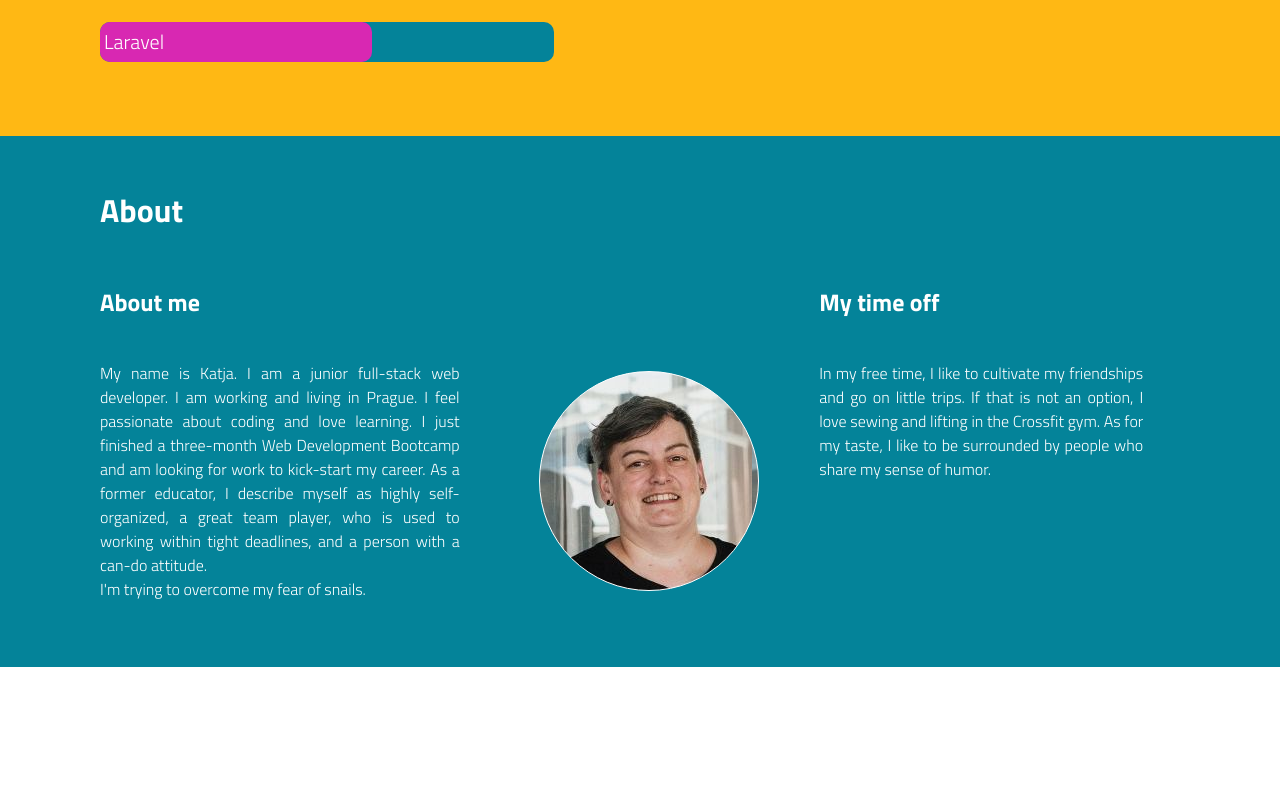
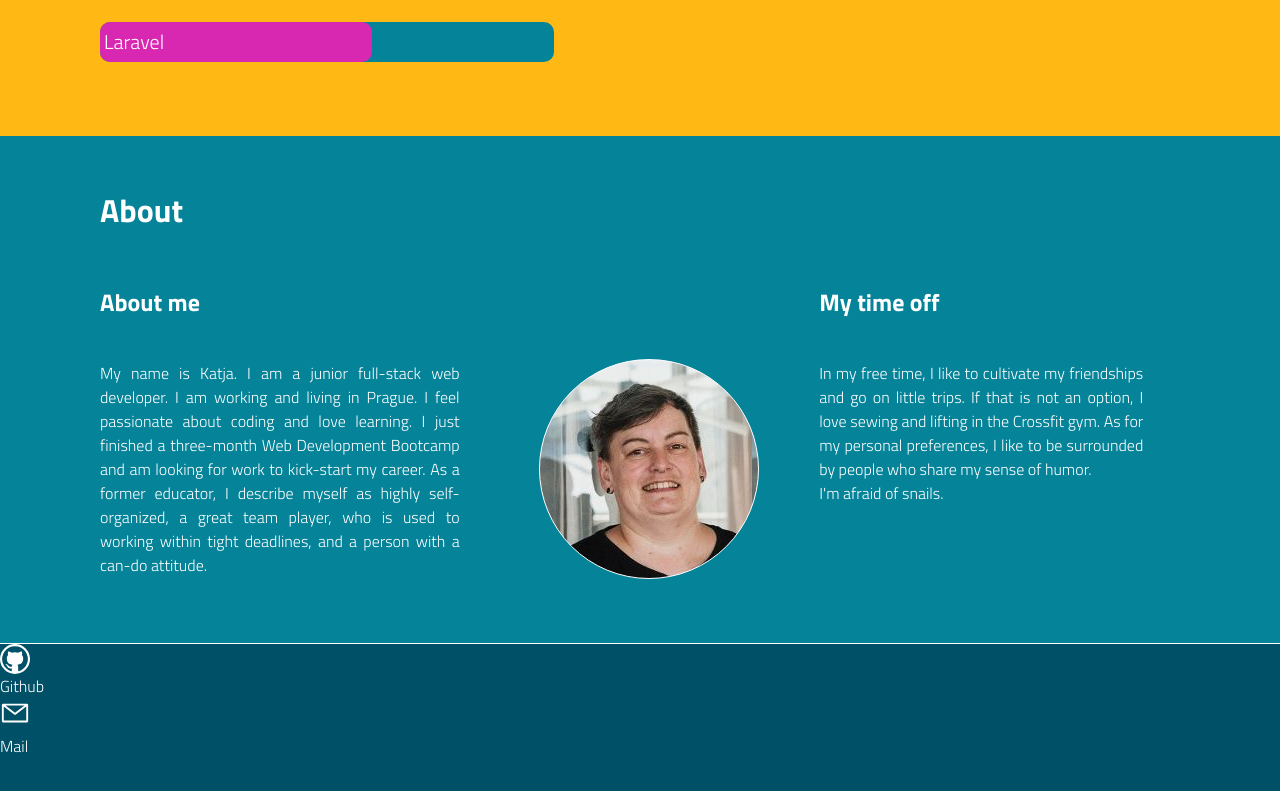
Before and after one commit to queuing4oranges/portfolio, a React (Create React App) app: page / in a window 1280 px wide. Shown: the part 2550-3341 px from the top of the page. Before the commit the page ends 3217 px from the top, so only its background shows below. Built offline with nearby package versions, Linux system fonts and the light colour scheme; data requests are answered from the project's data file.

Commit message:
draft footer

```diff
--- a/src/App.js
+++ b/src/App.js
@@ -1,5 +1,6 @@
 import './App.scss';
 import About from './components/About';
+import Footer from './components/Footer';
 import Header from './components/Header';
 import Hero from './components/Hero';
 import Projects from './components/Projects';
@@ -16,6 +17,7 @@ function App() {
       <Projects />
       <Skills />
       <About />
+      <Footer />
 
       </div>
 
--- a/src/App.scss
+++ b/src/App.scss
@@ -5,6 +5,7 @@
 @import "./scss/projects.scss";
 @import "./scss/skills.scss";
 @import "./scss/about.scss";
+@import "./scss/footer.scss";
 @import url('https://fonts.googleapis.com/css2?family=Titillium+Web:wght@200;300;600;700;900&display=swap');
 
 /* Color Palette #4523*/
--- a/src/components/About.js
+++ b/src/components/About.js
@@ -14,7 +14,7 @@ const About = () => {
             <div className="text__container">
                 <p className="text left">My name is Katja. I am a junior full-stack web developer. I am working and living in Prague. I feel passionate about coding and love learning. I just finished a three-month Web Development Bootcamp and am looking for work to kick-start my career.
                 As a former educator, I describe myself as highly self-organized, a great team player, who is used to working within tight deadlines, and a person with a can-do attitude. <br />
-                I'm trying to overcome my fear of snails.
+
                 </p>
                 </div>
                 <div className="picture__container">
@@ -22,7 +22,10 @@ const About = () => {
                 </div>
 
                 <div className="hobby__container">
-                    <p className="text right">In my free time, I like to cultivate my friendships and go on little trips. If that is not an option, I love sewing and lifting in the Crossfit gym. As for my taste, I like to be surrounded by people who share my sense of humor. </p>
+                    <p className="text right">In my free time, I like to cultivate my friendships and go on little trips. If that is not an option, I love sewing and lifting in the Crossfit gym. As for my personal preferences, I like to be surrounded by people who share my sense of humor.
+                    <br />
+                    I'm afraid of snails.
+                     </p>
                 </div>
             </div>
 
--- /dev/null
+++ b/src/components/Footer.js
@@ -0,0 +1,26 @@
+
+import React from 'react';
+import { VscGithub, VscMail } from "react-icons/vsc";
+
+export default function Footer() {
+  return (
+    <div className='footer__container' id='contact'>
+
+      <div className="linked__cont">
+        <div className="git__logo"><VscGithub className="git__logo"/></div>
+        <div className="git__link"><a href="https://github.com/queuing4oranges">Github</a></div>
+      </div>
+
+      <div className="mail__cont">
+        <div className="mail__logo"><VscMail className='mail__logo'/>Mail</div>
+        <div className="mail__link"><a href=""></a></div>
+      </div>
+
+      {/* <div className="insta__cont"></div>
+      <div className="linked__logo"><FontawesomeIcon icon={solid("linkedin")} /></div>
+      <div className="linked__link">LinkedIn</div> */}
+
+
+    </div>
+  )
+}
--- /dev/null
+++ b/src/scss/footer.scss
@@ -0,0 +1,16 @@
+.footer__container {
+    border-top: white 1px solid;
+    background-color: $darkblue;
+    height: 150px;
+}
+
+.mail__logo,
+.git__logo {
+    color: white;
+        width: 30px;
+            height: 30px;
+}
+
+.fa-linkedin {
+    color: white;
+}
```
